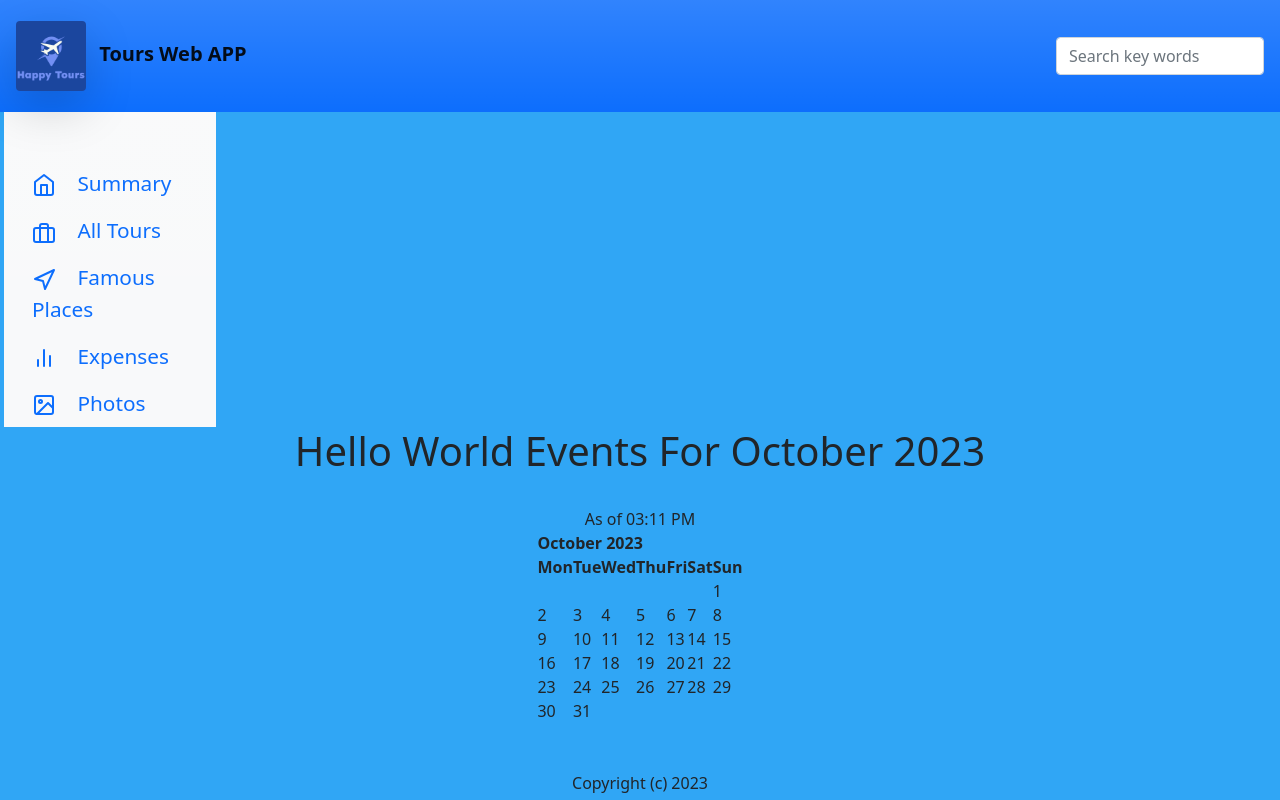
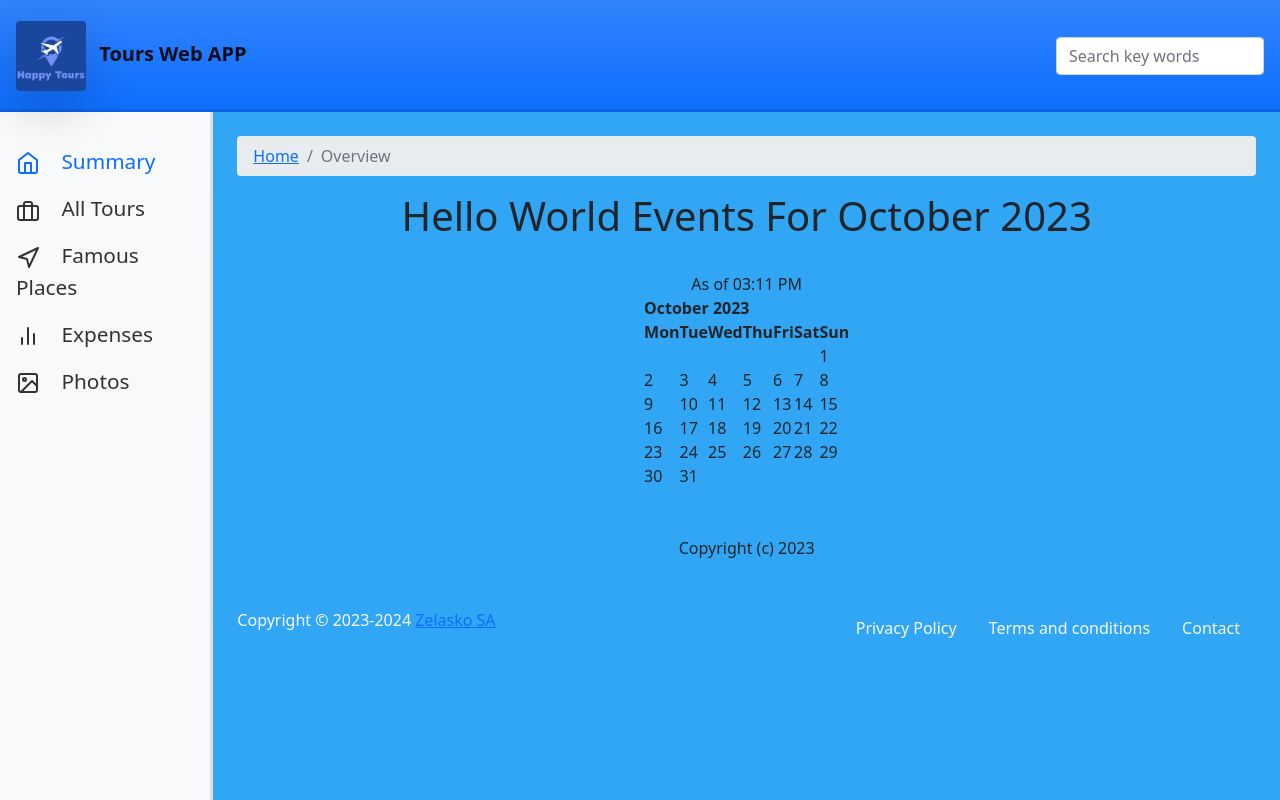
Before and after one commit to wojti1728/mytour_website, a Django app: page / in a window 1280 px wide. Run offline with Django 3.2, Linux system fonts and the light colour scheme; some libraries are stand-ins or nearby versions.

```diff
--- /dev/null
+++ b/mytour_website/static/css/main.css
@@ -0,0 +1,53 @@
+
+#bg{
+    background-color: rgb(0, 183, 255);
+    background-repeat: no-repeat;
+    background-position: top;
+    background-size: cover; /* Adjust as needed */
+    background-attachment: fixed; /* Optional: Fixes the background while scrolling */
+}
+
+.sidebar {
+  position: fixed;
+  top: 0;
+  bottom: 0;
+  left: 0;
+  z-index: 100;
+  padding: 90px 0 0;
+  box-shadow: inset -3px 0 0 rgba(0, 0, 0, 0.1);
+  z-index: 99;
+}
+
+@media (max-width: 767.98px) {
+  .sidebar {
+    top: 11.5rem;
+    padding: 0;
+  }
+
+  .hide-on-smaller-screens {
+    display: none;
+  }
+}
+
+.navbar {
+  box-shadow: inset 0 -3px 0 rgba(0, 0, 0, 0.1);
+}
+
+@media (min-width: 767.98px) {
+  .navbar {
+    top: 0;
+    position: sticky;
+    z-index: 999;
+  }
+  .hide-on-wider-screens {
+    display: none;
+  }
+}
+
+.sidebar .nav-link {
+  color: #333;
+}
+
+.sidebar .nav-link.active {
+  color: #0d6efd;
+}
--- a/mytour_website/tours/templates/events/base.html
+++ b/mytour_website/tours/templates/tours/base.html
@@ -18,8 +18,34 @@
 
 <body id="bg" style="background-color: rgb(48, 166, 245);">
 
-    {% include 'events/navbar.html' %}
-    {% block content %}{% endblock %}
+    {% include 'tours/navbar.html' %}
+    <main class="col-md-9 ml-sm-auto col-lg-10 px-md-4 py-4">
+        <nav aria-label="breadcrumb">
+            <ol class="breadcrumb">
+                <li class="breadcrumb-item"><a href="#">Home</a></li>
+                <li class="breadcrumb-item active" aria-current="page">
+                    Overview
+                </li>
+            </ol>
+        </nav>
+        {% block content %}{% endblock %}
+        <footer class="pt-5 d-flex justify-content-between text-light">
+            <span>Copyright © 2023-2024
+                <a href="https://themesberg.com">Zelasko SA</a></span>
+            <ul class="nav m-0">
+                <li class="nav-item">
+                    <a class="nav-link text-light" aria-current="page" href="#">Privacy Policy</a>
+                </li>
+                <li class="nav-item">
+                    <a class="nav-link text-light" href="#">Terms and conditions</a>
+                </li>
+                <li class="nav-item">
+                    <a class="nav-link text-light" href="#">Contact</a>
+                </li>
+            </ul>
+        </footer>
+    </main>
+
     <script src="https://cdn.jsdelivr.net/npm/popper.js@1.16.0/dist/umd/popper.min.js"
         integrity="sha384-Q6E9RHvbIyZFJoft+2mJbHaEWldlvI9IOYy5n3zV9zzTtmI3UksdQRVvoxMfooAo"
         crossorigin="anonymous"></script>
--- a/mytour_website/tours/templates/events/home.html
+++ b/mytour_website/tours/templates/tours/home.html
@@ -1,4 +1,4 @@
-{% extends 'events/base.html' %}
+{% extends 'tours/base.html' %}
 
 {% block content %}
 <center>
--- a/mytour_website/tours/urls.py
+++ b/mytour_website/tours/urls.py
@@ -9,4 +9,5 @@ urlpatterns = [
     # path: whole urls
     path('', views.home, name="home"),
     path('<int:year>/<str:month>/', views.home, name="home"),
+    path('tours', views.all_tours, name="list-tours"),
 ]
--- a/mytour_website/tours/views.py
+++ b/mytour_website/tours/views.py
@@ -2,6 +2,14 @@ from django.shortcuts import render
 import calendar
 from calendar import HTMLCalendar
 from datetime import datetime
+from .models import Tour
+
+
+def all_tours(request):
+    tour_list = Tour.objects.all()
+
+    return render(request, 'tours/tour_list.html',
+                  {'tour_list': tour_list})
 
 
 def home(request, year=datetime.now().year, month=datetime.now().strftime('%B')):
@@ -20,7 +28,7 @@ def home(request, year=datetime.now().year, month=datetime.now().strftime('%B'))
         month_number
     )
 
-    return render(request, 'events/home.html', {
+    return render(request, 'tours/home.html', {
         "year": year,
         "month": month,
         "month_number": month_number,
```
Also changed, not shown: mytour_website/tours/templates/tours/tour_list.html (added, +12 -0 lines), mytour_website/tours/templates/tours/navbar.html (renamed from mytour_website/tours/templates/events/navbar.html).
